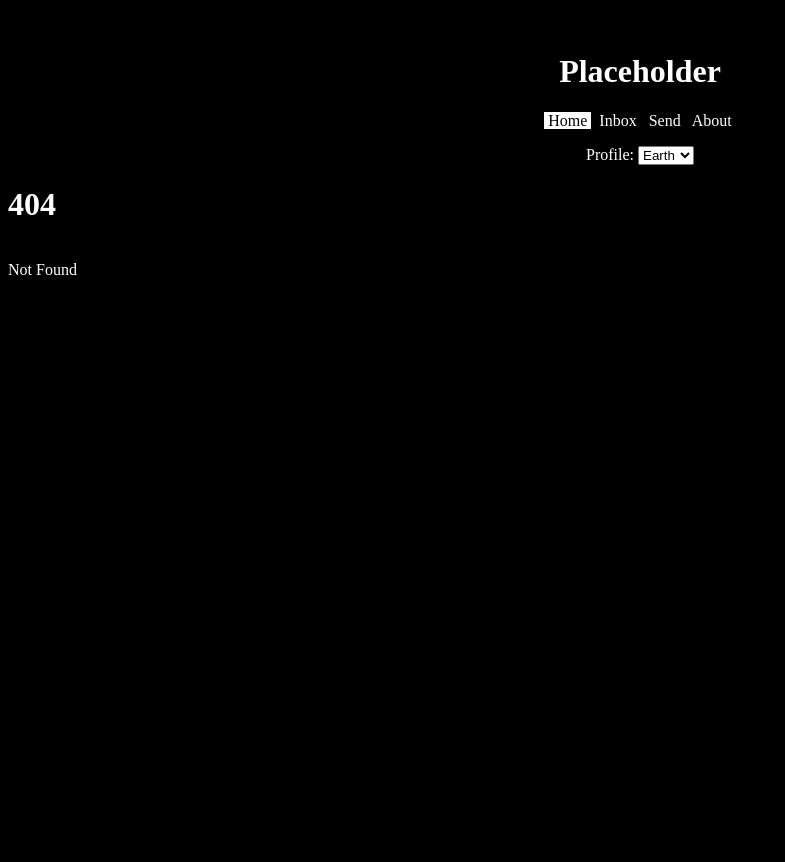
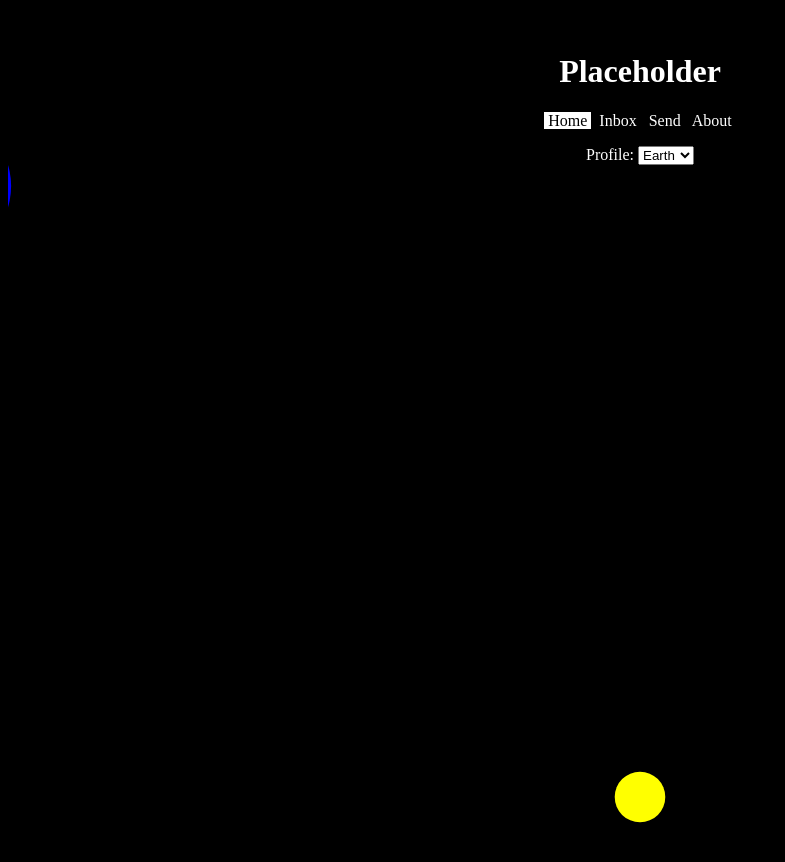
Before and after one commit to refact0r/cmail, a SvelteKit app: page /system in a window 1280 px wide. Before the commit this address had no page. Shown: the top 862 px of the page, without its empty margins (0-785 px from the left). Built offline with nearby package versions, Linux system fonts and the light colour scheme.

Commit message:
test solar system

```diff
--- a/src/routes/+layout.js
+++ b/src/routes/+layout.js
@@ -1,9 +1,7 @@
-export const prerender = true;
-
-export const load = ({ url }) => {
+export async function load({ url }) {
 	const { pathname } = url;
 
 	return {
 		pathname
 	};
-};
+}
--- /dev/null
+++ b/src/routes/system/+page.svelte
@@ -0,0 +1,39 @@
+<script>
+	const planetData = [
+		{ name: 'Mercury', period: 88.0, distance: 57.9, startDegrees: 0 },
+		{ name: 'Venus', period: 224.7, distance: 108.2, startDegrees: 0 },
+		{ name: 'Earth', period: 365.2, distance: 149.6, startDegrees: 0 }
+	];
+
+	const startDate = new Date(2020, 0, 1);
+	const date = new Date();
+
+	function getOrbitFraction(planet) {
+		const diff = date.getTime() - startDate.getTime();
+		const period = planet.period * 24 * 60 * 60 * 1000;
+		const orbitDegrees = ((diff % period) / period) * 360;
+		return orbitDegrees;
+	}
+
+	function degreesToCoordinates(degrees, radius) {
+		const radians = (degrees * Math.PI) / 180;
+		const x = radius * Math.cos(radians);
+		const y = radius * Math.sin(radians);
+		return { x, y };
+	}
+</script>
+
+<div class="page">
+	<svg viewBox="0 0 1000 1000">
+		<circle cx={500} cy={500} r={20} fill="yellow" />
+		{#each planetData as planet}
+			{@const { x, y } = degreesToCoordinates(getOrbitFraction(planet), planet.distance)}
+			<circle cx={x} cy={y} r={planet.distance} fill="blue" />
+		{/each}
+	</svg>
+</div>
+
+<style>
+	.page {
+	}
+</style>
```
